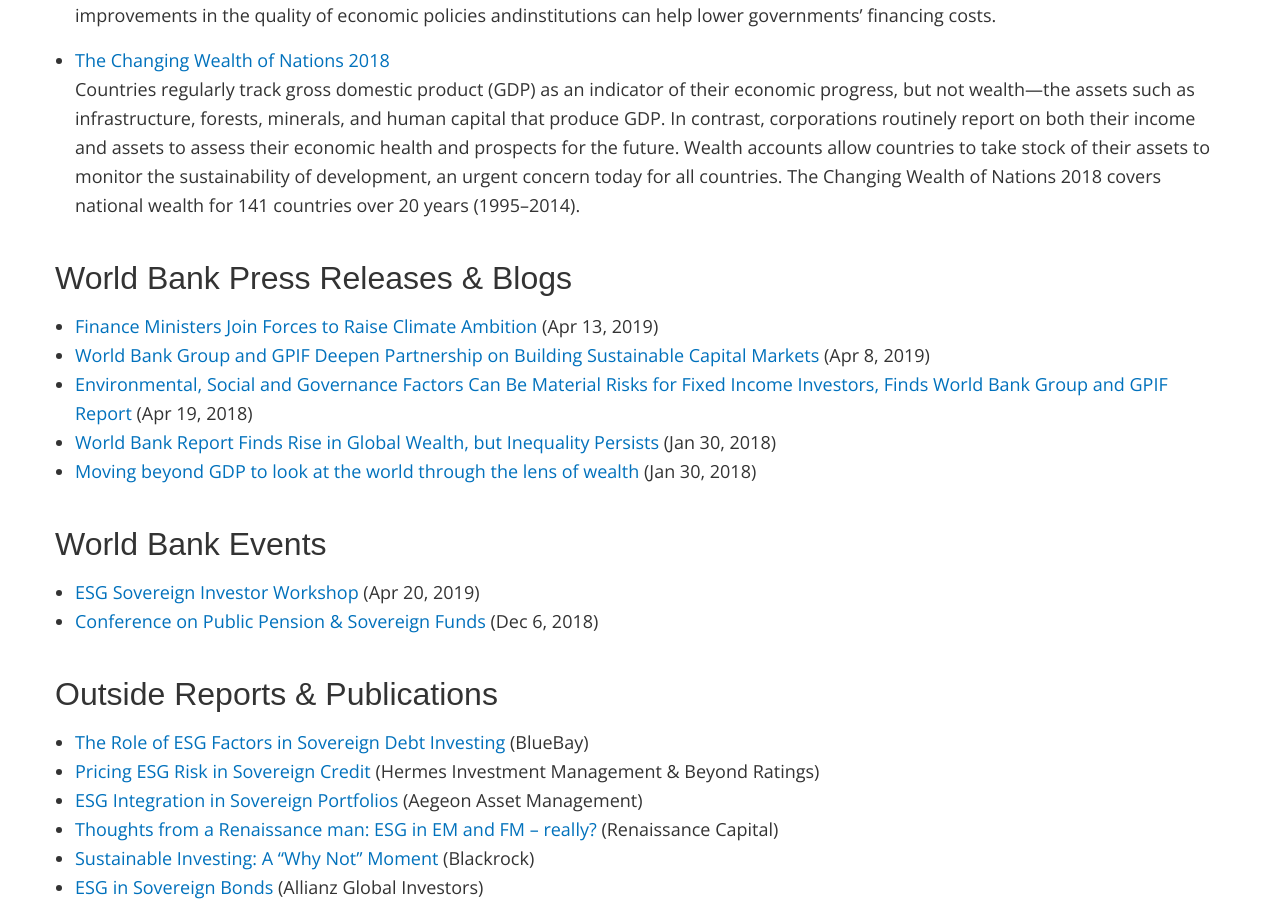
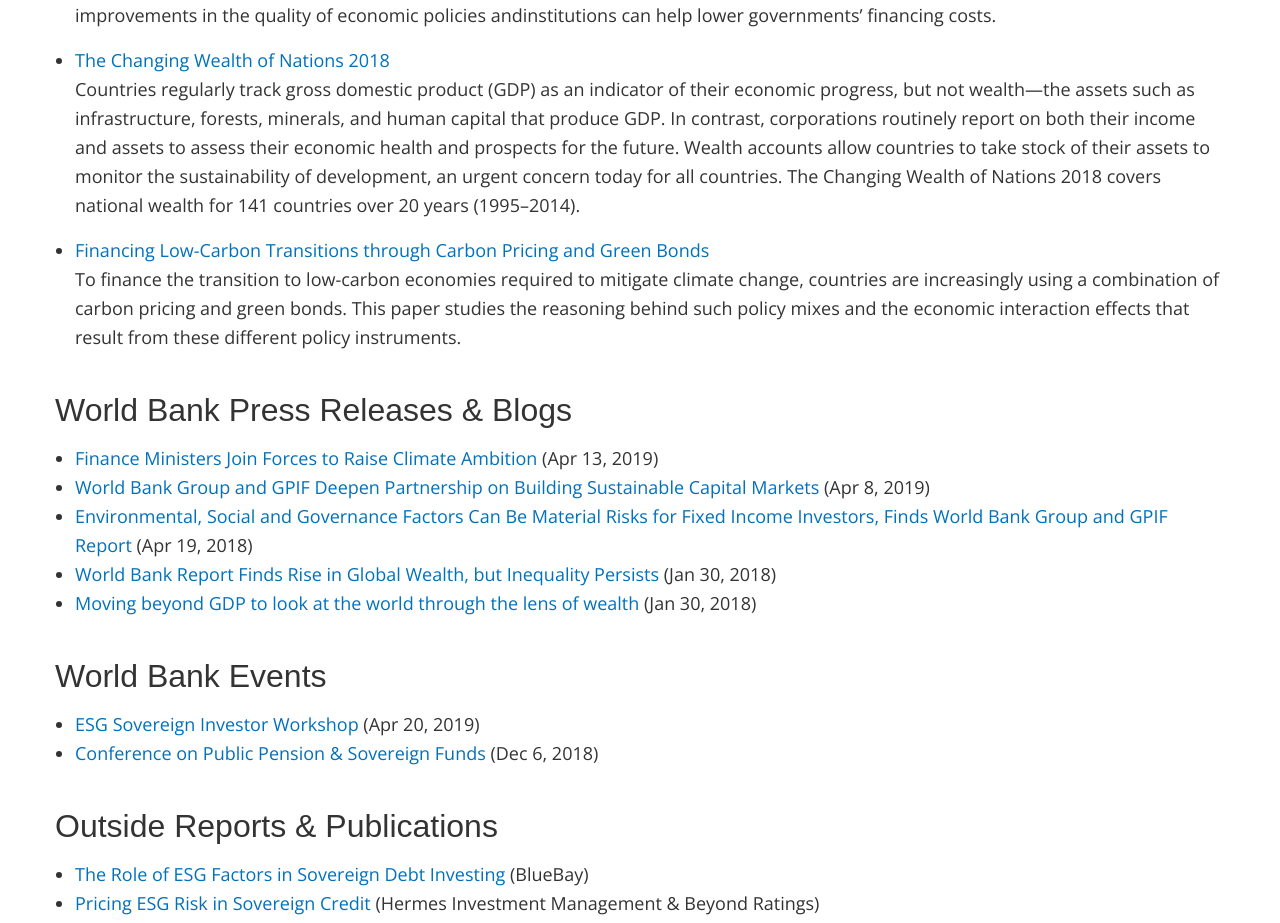
Before and after one commit to tgherzog/wbg-esg-website, a Jekyll site: the page built from research.md, in a window 1280 px wide. Shown: the part 1055-1978 px from the top of the page. Built offline with Jekyll 4.4.1, drawn with Linux system fonts in a browser that asks for light colours; nearby versions of some CDN libraries; some web fonts are replaced; library files that are not in the unit come from our copies; some of the changed text lies outside the part shown.

```diff
--- a/_config.yml
+++ b/_config.yml
@@ -1,5 +1,5 @@
 
-siteEnvironment: qa
+siteEnvironment: prod
 
 defaults:
   -
--- a/css/esg-custom.css
+++ b/css/esg-custom.css
@@ -175,12 +175,13 @@ body ul.more_resources li,
 }
 
 .staff-profile p {
-  font-size: 0.9rem;
+  font-size: 0.8rem;
   line-height: 1.1em;
   margin: 0 0 0.5em;
 }
 
 .staff-profile p.name {
+  font-size: 0.9rem;
   font-weight: bold;
 }
 
--- a/research.md
+++ b/research.md
@@ -30,6 +30,13 @@ not endorsed by the World Bank Group.
   to take stock of their assets to monitor the sustainability of development,
   an urgent concern today for all countries. The Changing Wealth of Nations
   2018 covers national wealth for 141 countries over 20 years (1995–2014).
+
+* [Financing Low-Carbon Transitions through Carbon Pricing and Green Bonds](http://documents.worldbank.org/curated/en/808771566321852359) \\
+  To finance the transition to low-carbon economies required to mitigate
+  climate change, countries are increasingly using a combination of carbon
+  pricing and green bonds. This paper studies the reasoning behind such policy
+  mixes and the economic interaction effects that result from these different
+  policy instruments.
 
 ### World Bank Press Releases & Blogs
 
@@ -83,6 +90,8 @@ not endorsed by the World Bank Group.
   (UNEP Finance Initiative)
 * [Analysing sovereign, municipal and supranational issuers](https://www.unpri.org/fixed-income/integrating-esg-factors-into-sovereign-issuer-analysis/31.article)
   (UN PRI)
+* [Artificial intelligence promises to enhance sustainable investing](https://www.ft.com/content/7c40cdfc-b528-11e9-bec9-fdcab53d6959)
+  (Financial Times)
 
 ### Sponsors & Partners
 
```
Also changed, not shown: about.md (+1 -1 lines), framework.html (+21 -0 lines), index.html (+21 -6 lines), images/umar-serajuddin.jpg (added).
